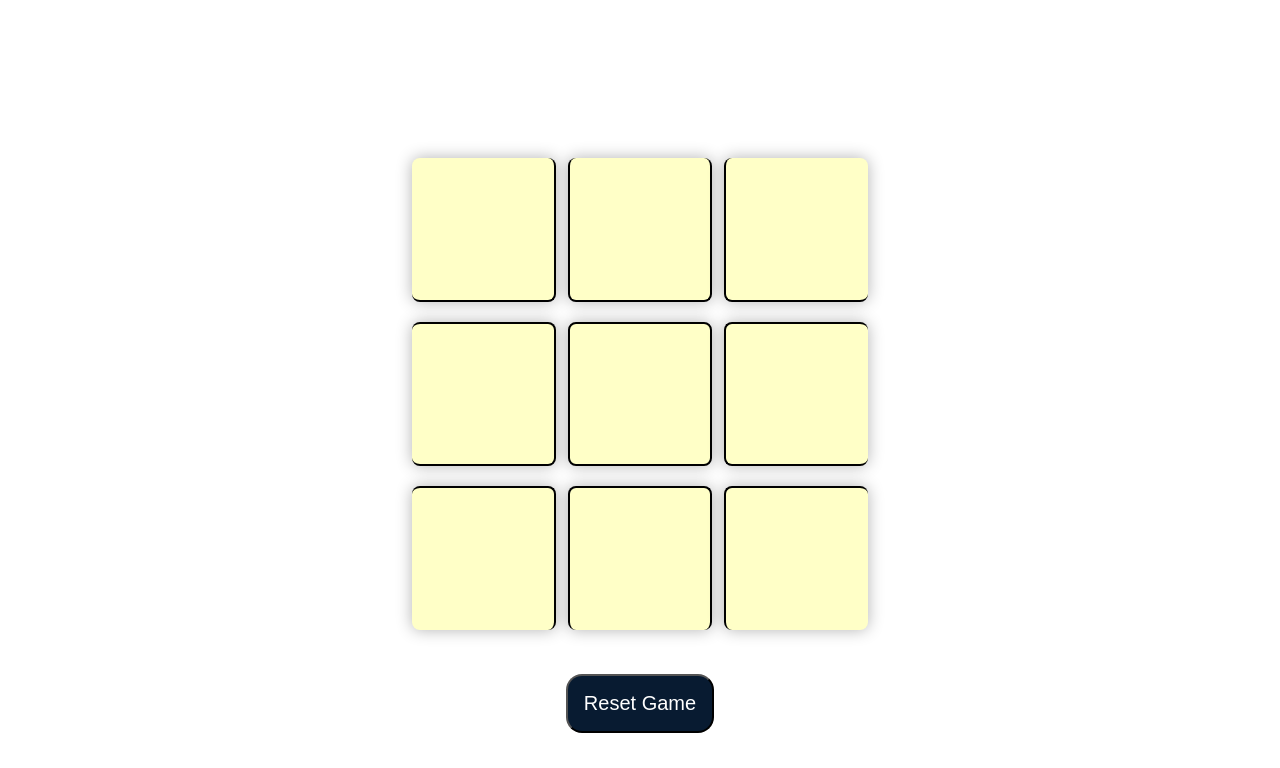
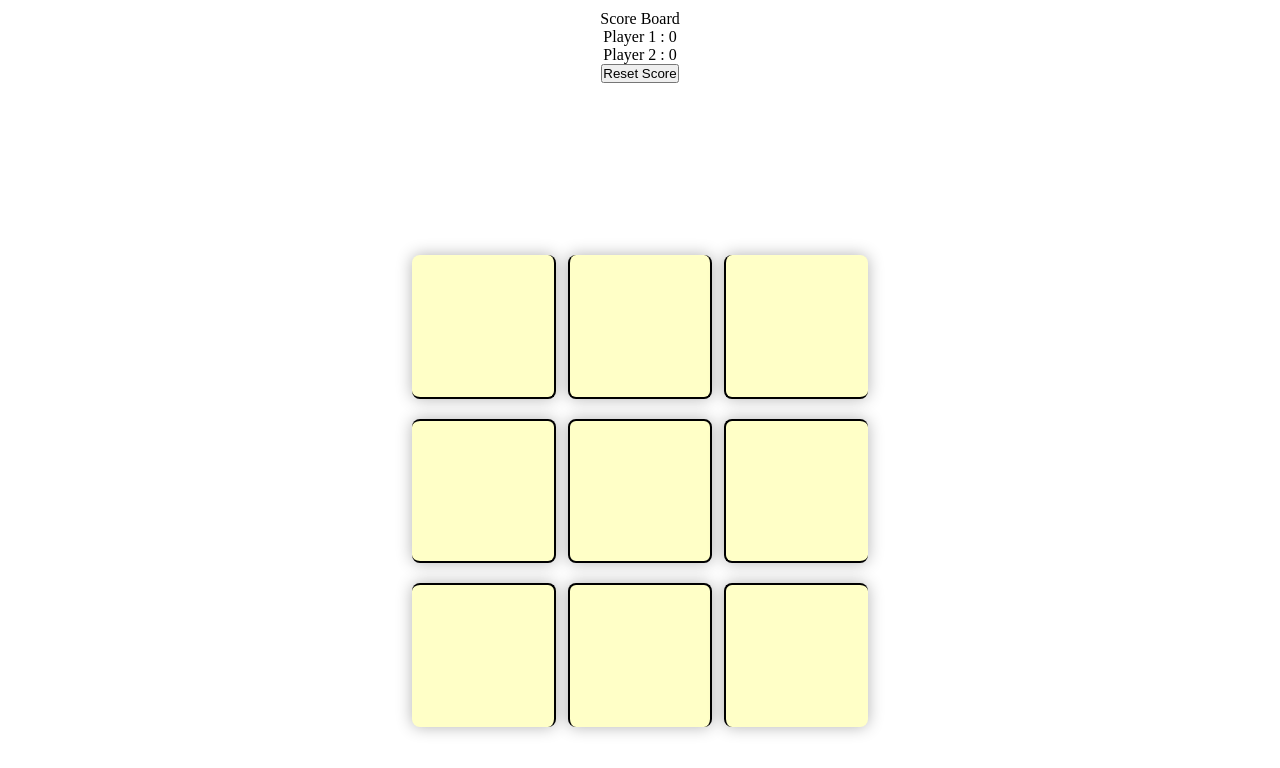
Before and after one commit to RaMore3000/KTJ2, a plain HTML site: page index.html in a window 1280 px wide. Shown: the part 279-1047 px from the top of the page. Before the commit the page ends 1012 px from the top, so only its background shows below. Drawn offline with Linux system fonts and the light colour scheme.

Commit message:
index.html

```diff
--- a/index.html
+++ b/index.html
@@ -16,6 +16,13 @@
     <div class="msg-container" id="lay">
        <div id="turn">Turn : Player 1</div>
        <div><p id="msg">Continue Playing</p></div>
+       <div id="score">
+            <p id="p3">Score Board</p>
+            <p id="p1">Player 1 : 0</p>
+            <p id="p2">Player 2 : 0</p>
+        </div>
+        <button id="reset-score">Reset Score</button>
+        </div>
         <!-- <button id="new-btn">New Game</button> -->
     </div>
     <div class="container" id="lay">
@@ -33,6 +40,8 @@
 </div>
 <button id="reset-btn">Reset Game</button>
 </main>
+    <script>
+    </script>
     <script src="script.js"></script>
 </body>
 </html>
```
